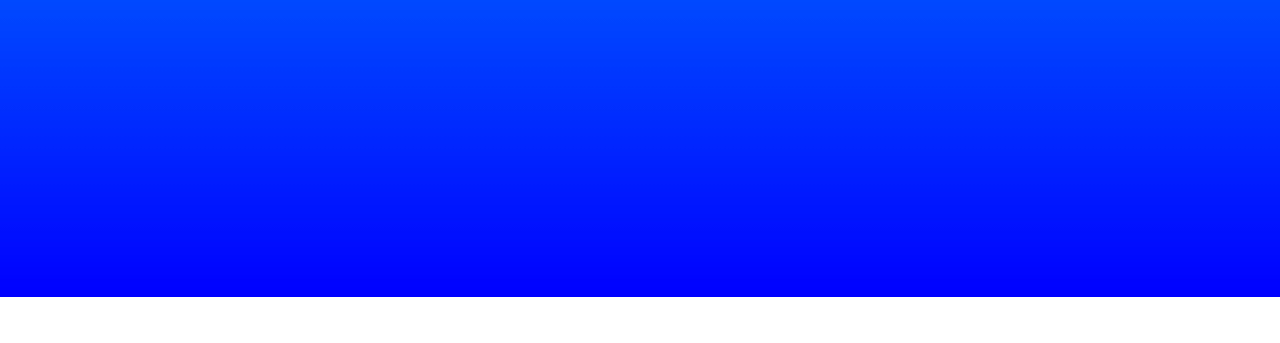
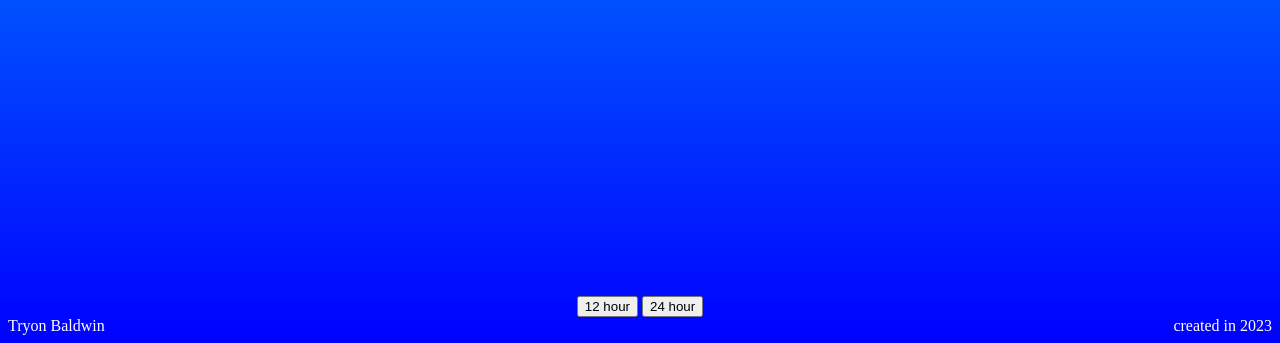
Before and after one commit to OMEGATRYON/alarm-project, a plain HTML site: page index.html in a window 1280 px wide. Shown: the part 742-1085 px from the top of the page. Before the commit the page ends 1039 px from the top, so only its background shows below. Drawn offline with Linux system fonts and the light colour scheme.

Commit message:
added buttons

```diff
--- a/css/style.css
+++ b/css/style.css
@@ -15,3 +15,18 @@ h1  {
     font-family: 'Black Ops One', cursive;
 
 }
+
+body {
+    text-align: center;
+}
+
+button {
+    margin-top: -1000px;
+}
+
+#footer {
+    display: flex;
+    justify-content: space-between;
+    color: white;
+
+}
--- a/index.html
+++ b/index.html
@@ -15,6 +15,12 @@
 <body>
     <h1>Alarm Clock Project</h1>
     <p id="clock">clock</p>
+    <button type="button">12 hour</button>
+    <button type="button">24 hour</button>
+<div id="footer">
+    <footer>Tryon Baldwin</footer>
+    <footer>created in 2023</footer>
+
 </div>
 </body>
 </html>
--- a/js/main.js
+++ b/js/main.js
@@ -2,5 +2,5 @@ const intID = setInterval(myTimer, 1000);
 function myTimer() {
     let today = new Date();
     let time = today.getHours() + ":" + today.getMinutes() + ":" + today.getSeconds();
-  document.getElementById("clock").innerHTML = time
+  document.getElementById("clock").innerHTML = time;
   }
```
